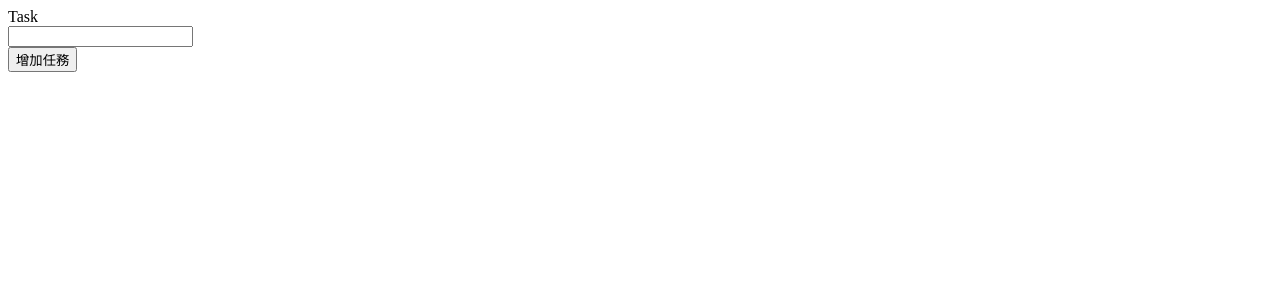
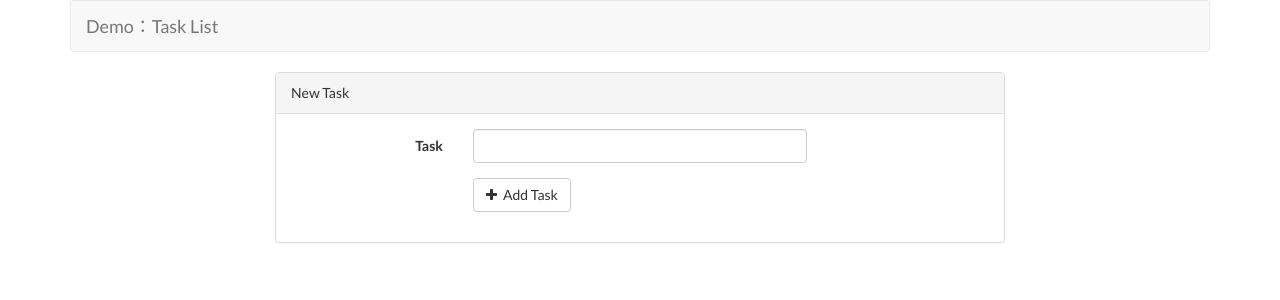
Before and after one commit to Genie0669/demo_git, a Laravel app: page / in a window 1280 px wide. Shown: the top 300 px of the page. Run offline with Laravel 8, Linux system fonts and the light colour scheme; data that the repository does not hold is empty; settings files or empty folders that the repository lacks are supplied; some libraries are stand-ins or nearby versions.

Commit message:
20170920 16:46

```diff
--- a/app/Http/routes.php
+++ b/app/Http/routes.php
@@ -18,25 +18,16 @@ use Illuminate\Http\Request;
  * 顯示所有任務
  */
 Route::get('/', function () {
-    return view('tasks');
+    $tasks = Task::orderBy('created_at', 'asc')->get();
+
+    return view('tasks', [
+        'tasks' => $tasks
+    ]);
 });
-
 
 /**
  * 增加新的任務
  */
-Route::post('/task', function (Request $request) {
-    //
-});
-
-/**
- * 刪除一個已有的任務
- */
-Route::delete('/task/{id}', function ($id) {
-    //
-});
-
-
 Route::post('/task', function (Request $request) {
     $validator = Validator::make($request->all(), [
         'name' => 'required|max:255',
@@ -55,10 +46,11 @@ Route::post('/task', function (Request $request) {
     return redirect('/');
 });
 
-Route::get('/', function () {
-    $tasks = Task::orderBy('created_at', 'asc')->get();
+/**
+ * 刪除一個已有的任務
+ */
+Route::delete('/task/{id}', function ($id) {
+    Task::findOrFail($id)->delete();
 
-    return view('tasks', [
-        'tasks' => $tasks
-    ]);
+    return redirect('/');
 });
--- a/resources/views/layouts/app.blade.php
+++ b/resources/views/layouts/app.blade.php
@@ -1,18 +1,52 @@
 <!DOCTYPE html>
 <html lang="en">
     <head>
+        <meta charset="utf-8">
+        <meta http-equiv="X-UA-Compatible" content="IE=edge">
+        <meta name="viewport" content="width=device-width, initial-scale=1">
         <title>Laravel 快速入門 - 基本</title>
 
-        <!-- CSS 及 JavaScript -->
+         <!-- Fonts -->
+        <link href="https://cdnjs.cloudflare.com/ajax/libs/font-awesome/4.4.0/css/font-awesome.min.css" rel='stylesheet' type='text/css'>
+        <link href="https://fonts.googleapis.com/css?family=Lato:100,300,400,700" rel='stylesheet' type='text/css'>
+
+        <!-- Styles -->
+        <link href="https://maxcdn.bootstrapcdn.com/bootstrap/3.3.6/css/bootstrap.min.css" rel="stylesheet">
+        {{-- <link href="{{ elixir('css/app.css') }}" rel="stylesheet"> --}}
+
+        <style>
+            body {
+                font-family: 'Lato';
+            }
+
+            .fa-btn {
+                margin-right: 6px;
+            }
+        </style>
+
+        <!-- JavaScripts -->
+        <script src="https://cdnjs.cloudflare.com/ajax/libs/jquery/2.1.4/jquery.min.js"></script>
+        <script src="https://maxcdn.bootstrapcdn.com/bootstrap/3.3.6/js/bootstrap.min.js"></script>
+        {{-- <script src="{{ elixir('js/app.js') }}"></script> --}}
     </head>
 
     <body>
         <div class="container">
             <nav class="navbar navbar-default">
-                <!-- Navbar 內容 -->
+                <div class="container">
+                    <div class="navbar-header">
+
+                        <!-- Branding Image -->
+                        <a class="navbar-brand" href="{{ url('/') }}">
+                            Demo：Task List
+                        </a>
+                    </div>
+
+                </div>
             </nav>
         </div>
 
         @yield('content')
+
     </body>
 </html>
--- a/resources/views/tasks.blade.php
+++ b/resources/views/tasks.blade.php
@@ -4,33 +4,88 @@
 
     <!-- Bootstrap 樣板... -->
 
+    <div class="container">
+        <div class="col-sm-offset-2 col-sm-8">
+            <div class="panel panel-default">
+                <div class="panel-heading">
+                    New Task
+                </div>
+
                 <div class="panel-body">
-        <!-- 顯示驗證錯誤 -->
+                    <!-- Display Validation Errors -->
                     @include('common.errors')
 
-        <!-- 新任務的表單 -->
-        <form action="/task" method="POST" class="form-horizontal">
+                    <!-- New Task Form -->
+                    <form action="{{ url('task')}}" method="POST" class="form-horizontal">
                         {{ csrf_field() }}
 
-            <!-- 任務名稱 -->
+                        <!-- Task Name -->
                         <div class="form-group">
-                <label for="task" class="col-sm-3 control-label">Task</label>
+                            <label for="task-name" class="col-sm-3 control-label">Task</label>
 
                             <div class="col-sm-6">
-                    <input type="text" name="name" id="task-name" class="form-control">
+                                <input type="text" name="name" id="task-name" class="form-control" value="{{ old('task') }}">
                             </div>
                         </div>
 
-            <!-- 增加任務按鈕-->
+                        <!-- Add Task Button -->
                         <div class="form-group">
                             <div class="col-sm-offset-3 col-sm-6">
                                 <button type="submit" class="btn btn-default">
-                        <i class="fa fa-plus"></i> 增加任務
+                                    <i class="fa fa-btn fa-plus"></i>Add Task
                                 </button>
                             </div>
                         </div>
                     </form>
                 </div>
+            </div>
 
-    <!-- 代辦：目前任務 -->
+            <!-- 目前任務 -->
+            @if (count($tasks) > 0)
+                <div class="panel panel-default">
+                    <div class="panel-heading">
+                        目前任務
+                    </div>
+
+                    <div class="panel-body">
+                        <table class="table table-striped task-table">
+
+                            <!-- 表頭 -->
+                            <thead>
+                                <th>Task</th>
+                                <th>&nbsp;</th>
+                            </thead>
+
+                            <!-- 表身 -->
+                            <tbody>
+                                @foreach ($tasks as $task)
+                                    <tr>
+                                        <!-- 任務編號 -->
+                                        <td class="table-text">
+                                            <div>{{ $task->id }}</div>
+                                        </td>
+
+                                        <!-- 任務名稱 -->
+                                        <td class="table-text">
+                                            <div>{{ $task->name }}</div>
+                                        </td>
+
+                                        <!-- 刪除按鈕 -->
+                                        <td>
+                                            <form action="{{ url('task/'.$task->id) }}" method="POST">
+                                                {{ csrf_field() }}
+                                                {{ method_field('DELETE') }}
+
+                                                <button>刪除任務</button>
+                                            </form>
+                                        </td>
+                                    </tr>
+                                @endforeach
+                            </tbody>
+                        </table>
+                    </div>
+                </div>
+            @endif
+        </div>
+    </div>
 @endsection
```
Lines whose indentation alone changed are shown as unchanged.
